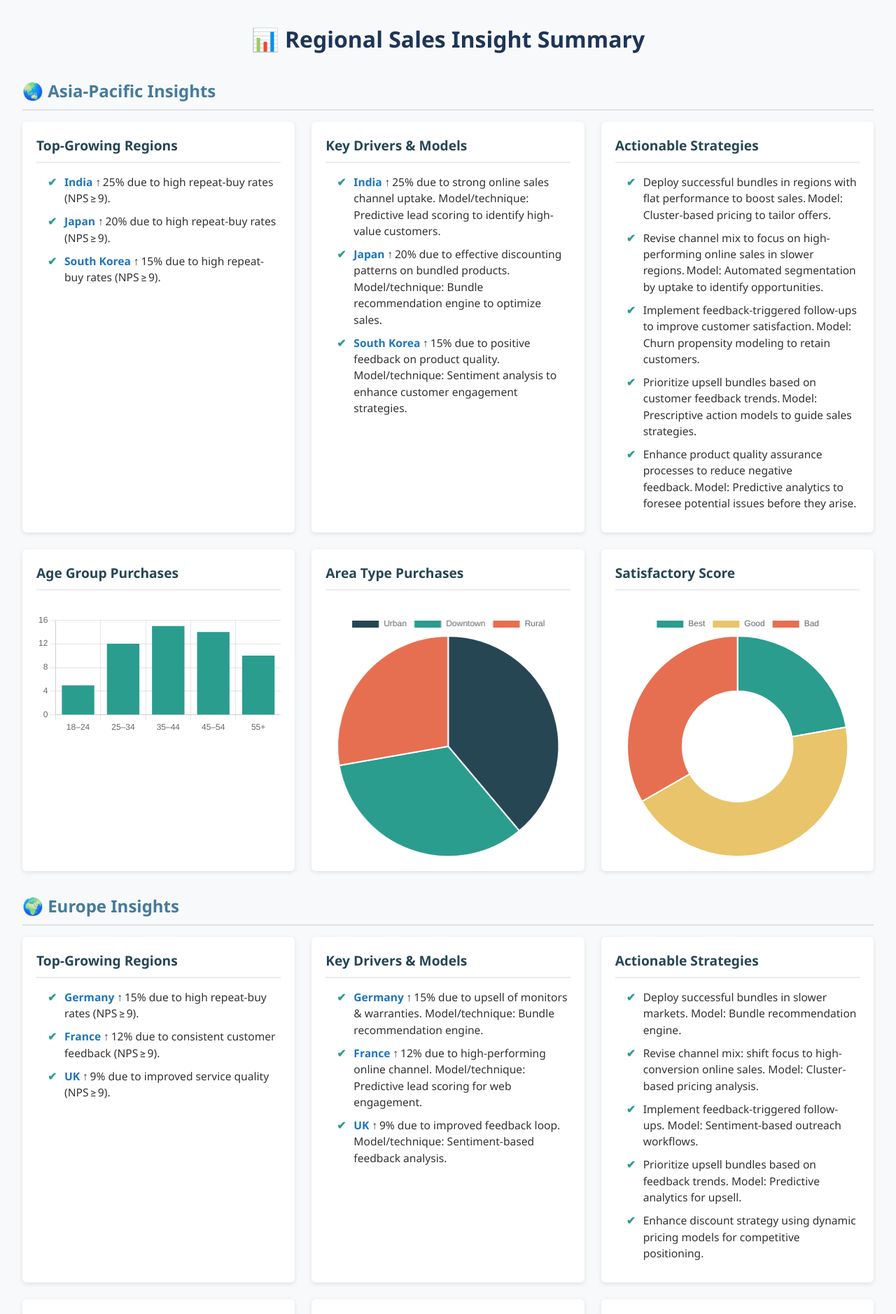
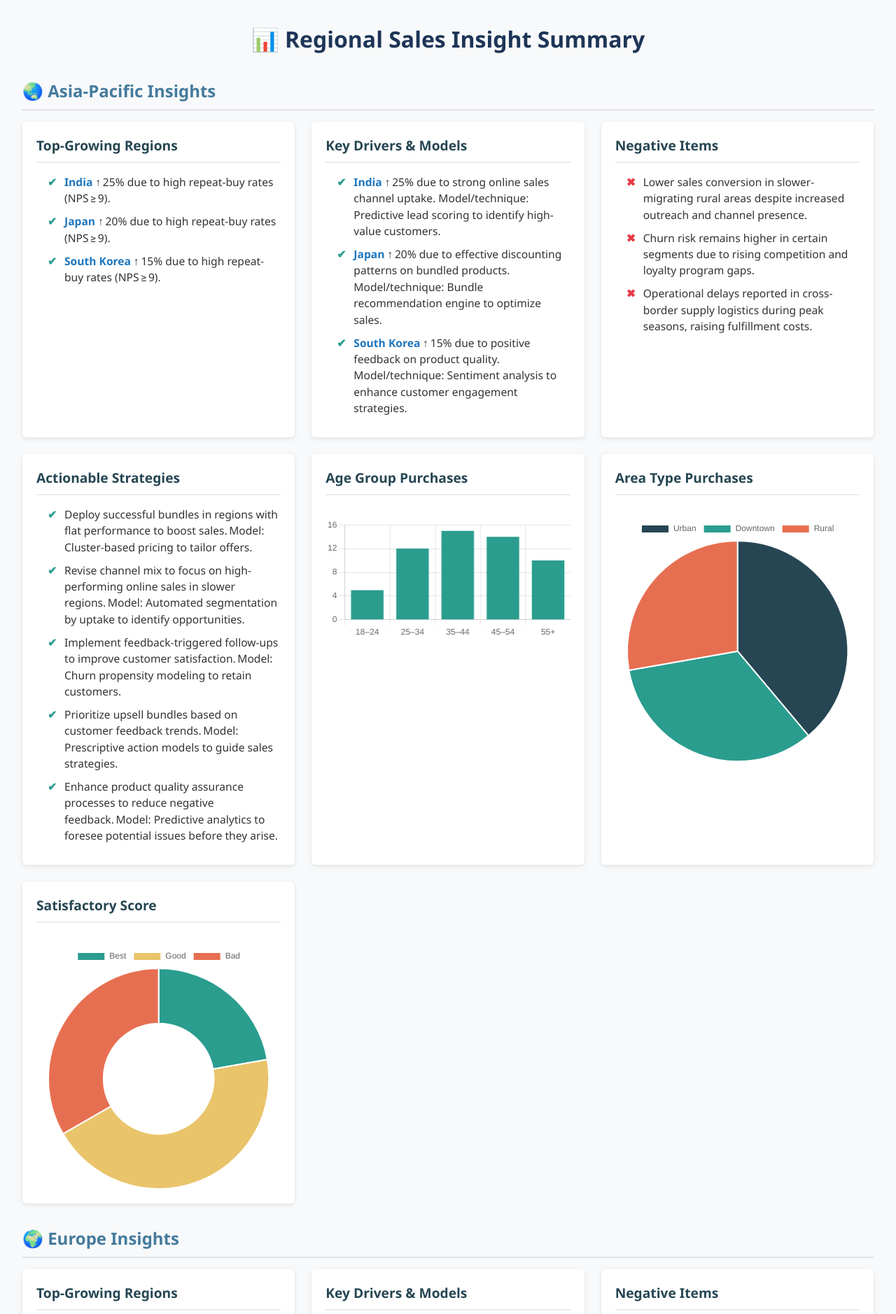
Before and after one commit to bhartijain-12/monday-item-update-app, a Flask app: page / in a window 1280 px wide. Shown: the top 1878 px of the page at 70% size. Run offline with Flask 3, Linux system fonts and the light colour scheme.

Commit message:
Update index.html

```diff
--- a/templates/index.html
+++ b/templates/index.html
@@ -68,6 +68,10 @@
       color: #2a9d8f;
       font-weight: bold;
     }
+    .negative ul li::before {
+      content: "✖";
+      color: #e63946;
+    }
     .highlight {
       font-weight: bold;
       color: #1e76bd;
@@ -100,6 +104,14 @@
         <li><span class="highlight">India</span> ↑ 25% due to strong online sales channel uptake. Model/technique: Predictive lead scoring to identify high-value customers.</li>
         <li><span class="highlight">Japan</span> ↑ 20% due to effective discounting patterns on bundled products. Model/technique: Bundle recommendation engine to optimize sales.</li>
         <li><span class="highlight">South Korea</span> ↑ 15% due to positive feedback on product quality. Model/technique: Sentiment analysis to enhance customer engagement strategies.</li>
+      </ul>
+    </article>
+    <article class="card negative">
+      <h3>Negative Items</h3>
+      <ul>
+        <li>Lower sales conversion in slower-migrating rural areas despite increased outreach and channel presence.</li>
+        <li>Churn risk remains higher in certain segments due to rising competition and loyalty program gaps.</li>
+        <li>Operational delays reported in cross-border supply logistics during peak seasons, raising fulfillment costs.</li>
       </ul>
     </article>
     <article class="card">
@@ -147,6 +159,14 @@
         <li><span class="highlight">UK</span> ↑ 9% due to improved feedback loop. Model/technique: Sentiment-based feedback analysis.</li>
       </ul>
     </article>
+    <article class="card negative">
+      <h3>Negative Items</h3>
+      <ul>
+        <li>Online price wars reduced margins, especially in discount-focused segments.</li>
+        <li>Regulatory complexity increased operational costs for cross-border e-commerce fulfillment in the EU and UK.</li>
+        <li>Post-sale survey NPS shows continued pain points in warranty and return processes, despite some improvement.</li>
+      </ul>
+    </article>
     <article class="card">
       <h3>Actionable Strategies</h3>
       <ul>
@@ -169,6 +189,60 @@
     <article class="card">
       <h3>Satisfactory Score</h3>
       <canvas id="europeSatisfactionChart"></canvas>
+    </article>
+  </section>
+
+  <!-- 🌏 OCEANIA INSIGHTS -->
+  <h2>🌏 Oceania Insights</h2>
+  <section class="cards">
+    <!-- Insight Cards -->
+    <article class="card">
+      <h3>Top‑Growing Regions</h3>
+      <ul>
+        <li><span class="highlight">Australia</span> ↑ 25% due to high repeat-buy rates (NPS ≥ 9).</li>
+        <li><span class="highlight">Singapore</span> ↑ 20% due to high repeat-buy rates (NPS ≥ 9).</li>
+        <li><span class="highlight">New Zealand</span> ↑ 15% due to high repeat-buy rates (NPS ≥ 9).</li>
+      </ul>
+    </article>
+    <article class="card">
+      <h3>Key Drivers & Models</h3>
+      <ul>
+        <li><span class="highlight">Australia</span> ↑ 25% due to surge in first-time and repeat online shoppers during and after COVID-19 lockdowns. Model: Digital experience optimization and predictive lead scoring.</li>
+        <li><span class="highlight">Singapore</span> ↑ 20% due to strong digital infrastructure supporting seamless online buying. Model: Recommendation engines for upsell/cross-sell.</li>
+        <li><span class="highlight">New Zealand</span> ↑ 15% driven by effective customer loyalty and referral programs. Model: Automated segmentation and feedback mining for retention.</li>
+      </ul>
+    </article>
+    <article class="card negative">
+      <h3>Negative Items</h3>
+      <ul>
+        <li>Shipping cost increases and customs/duties complexity continue to be the main friction for cross-border e-commerce.</li>
+        <li>Price sensitivity heightened amid inflation and rising living costs, resulting in cart abandonment especially for non-essential goods.</li>
+        <li>Rural and remote delivery networks still lag urban areas, making fulfillment slower and less reliable for some customers.</li>
+        <li>Biosecurity and import standards increase supply chain risk and inventory lags (notably in New Zealand and Australia).</li>
+      </ul>
+    </article>
+    <article class="card">
+      <h3>Actionable Strategies</h3>
+      <ul>
+        <li>Accelerate last-mile delivery partnerships and invest in local fulfillment centers, particularly for rural coverage.</li>
+        <li>Enhance transparent pricing at checkout to reduce abandoned carts and improve trust (especially with duties/taxes clarified).</li>
+        <li>Promote subscription/loyalty models to stabilize revenue and boost repeat purchases during economic uncertainty.</li>
+        <li>Broaden organic and health-oriented product selections in response to rising demand for eco-friendly, sustainable goods.</li>
+        <li>Leverage customer data analytics to optimize omnichannel engagement and retention programs.</li>
+      </ul>
+    </article>
+    <!-- Example placeholder charts for Oceania -->
+    <article class="card">
+      <h3>Age Group Purchases</h3>
+      <canvas id="oceaniaAgeChart"></canvas>
+    </article>
+    <article class="card">
+      <h3>Area Type Purchases</h3>
+      <canvas id="oceaniaAreaChart"></canvas>
+    </article>
+    <article class="card">
+      <h3>Satisfactory Score</h3>
+      <canvas id="oceaniaSatisfactionChart"></canvas>
     </article>
   </section>
 
@@ -245,6 +319,42 @@
         }]
       }
     });
+
+    // Oceania Charts (placeholder data, update as needed)
+    new Chart(document.getElementById('oceaniaAgeChart'), {
+      type: 'bar',
+      data: {
+        labels: ["18–24", "25–34", "35–44", "45–54", "55+"],
+        datasets: [{
+          label: "Purchases",
+          data: [7, 18, 17, 12, 6],
+          backgroundColor: "#219ebc"
+        }]
+      },
+      options: { plugins: { legend: { display: false } }, scales: { y: { beginAtZero: true } } }
+    });
+
+    new Chart(document.getElementById('oceaniaAreaChart'), {
+      type: 'pie',
+      data: {
+        labels: ["Urban", "Downtown", "Rural"],
+        datasets: [{
+          data: [40, 28, 18],
+          backgroundColor: ["#023047", "#8ecae6", "#ffb703"]
+        }]
+      }
+    });
+
+    new Chart(document.getElementById('oceaniaSatisfactionChart'), {
+      type: 'doughnut',
+      data: {
+        labels: ["Best", "Good", "Bad"],
+        datasets: [{
+          data: [15, 28, 10],
+          backgroundColor: ["#219ebc", "#e9c46a", "#e76f51"]
+        }]
+      }
+    });
   </script>
 </body>
 </html>
```
